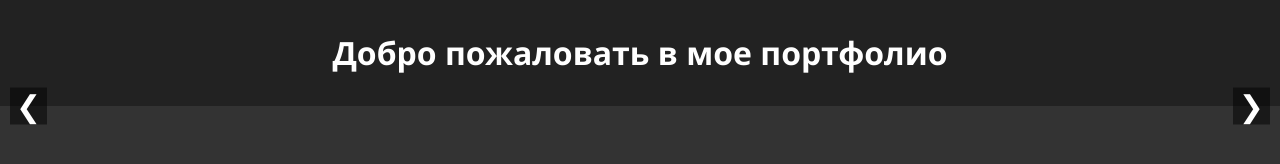
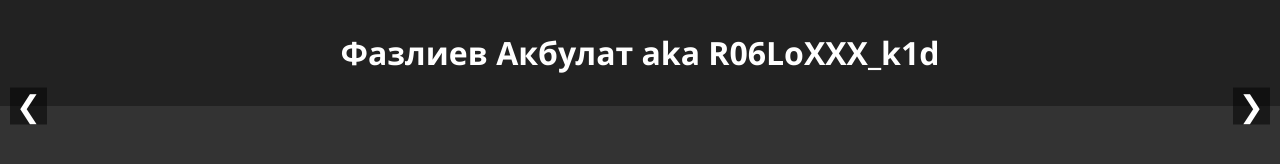
Before and after one commit to akbulat/portfolio, a plain HTML site: page index.html in a window 1280 px wide. Drawn offline with Linux system fonts and the light colour scheme.

Commit message:
Update index.html

```diff
--- a/index.html
+++ b/index.html
@@ -9,7 +9,7 @@
 <body>
 
 <div class="header">
-    <h1>Добро пожаловать в мое портфолио</h1>
+    <h1>Фазлиев Акбулат aka R06LoXXX_k1d</h1>
 </div>
 
 <div id="app-slider">
```
